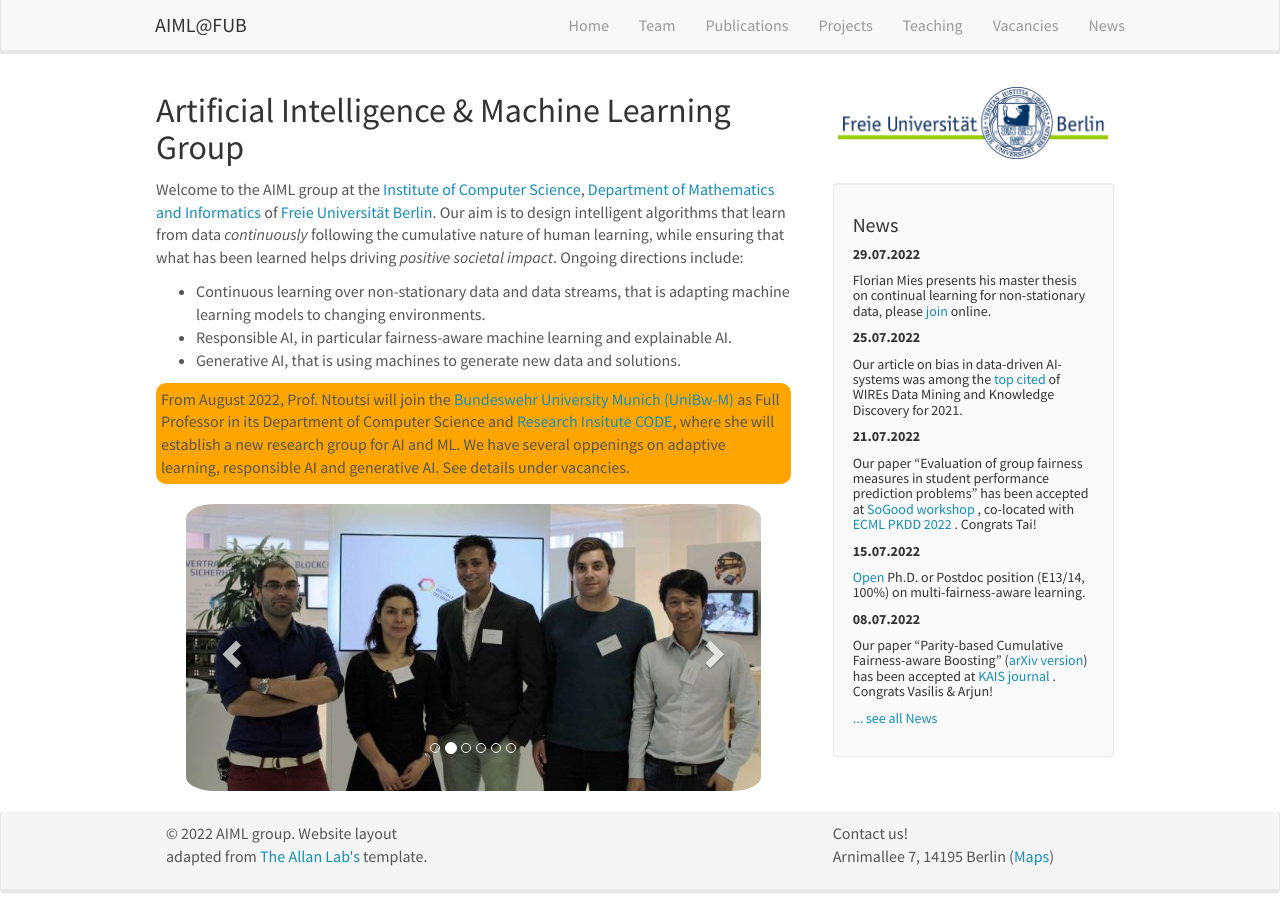
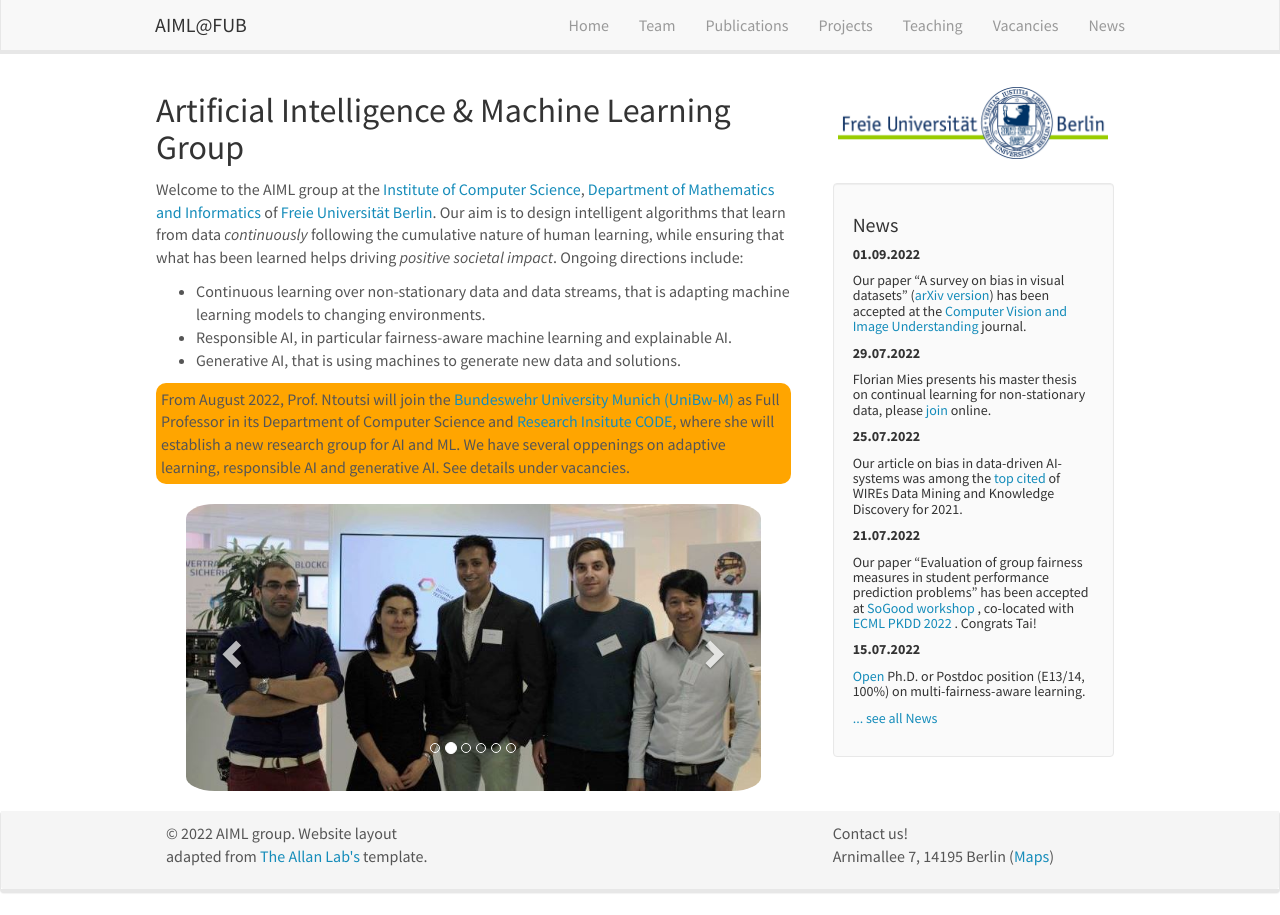
Before and after one commit to AIML-research/AIML-research.github.io, a Jekyll site: the page built from _pages/home.md, in a window 1280 px wide. Built offline with Jekyll 4.4.1, drawn with Linux system fonts in a browser that asks for light colours; nearby versions of some CDN libraries.

Commit message:
Update news.yml

```diff
--- a/_data/news.yml
+++ b/_data/news.yml
@@ -1,3 +1,5 @@
+- date: 01.09.2022
+  headline: Our paper "A survey on bias in visual datasets" (<a href = "https://arxiv.org/abs/2107.07919" target = "_new">arXiv version</a>) has been accepted at the <a href="https://www.sciencedirect.com/journal/computer-vision-and-image-understanding" target="_new"> Computer Vision and Image Understanding</a> journal.
 - date: 29.07.2022
   headline: Florian Mies presents his master thesis on continual learning for non-stationary data, please <a href="https://fu-berlin.webex.com/fu-berlin/j.php?MTID=m957b7f4aeeb484e38aab4d060f49e0af" target="_new">join</a> online.
 - date: 25.07.2022
```
